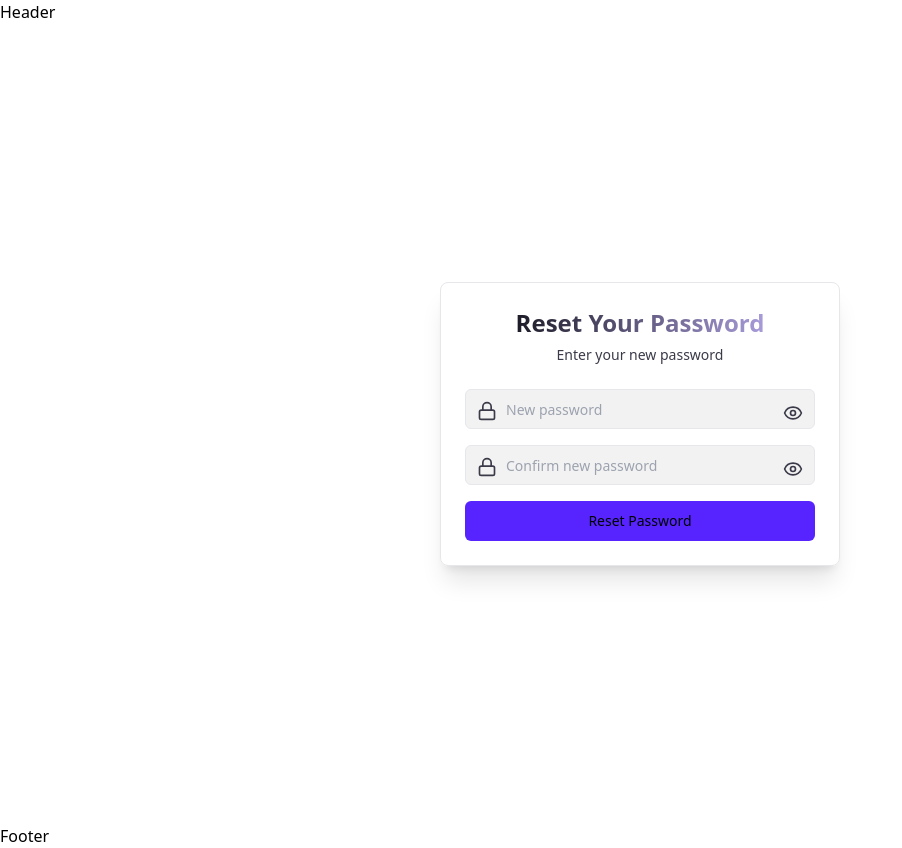
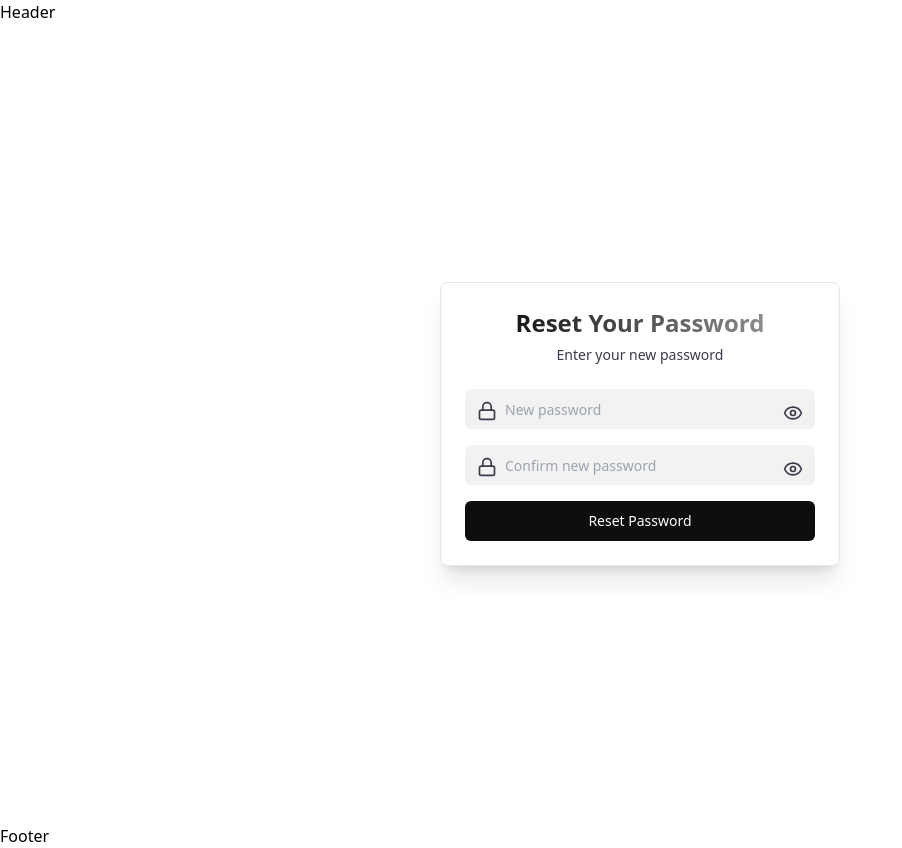
Before and after one commit to CodingCookiee/Minimal, a React (Vite) app in the folder client/: page /reset-password in a window 1280 px wide. Shown: the whole page, without its empty margins (0-902 px from the left). Built offline with nearby package versions, Linux system fonts and the light colour scheme; no server answers.

Commit message:
fixed minor design inconsistencies

```diff
--- a/client/src/components/Auth/Signin.jsx
+++ b/client/src/components/Auth/Signin.jsx
@@ -112,7 +112,9 @@ const googleLogin = useGoogleLogin({
                 </button>
               </div>
             </div>
-
+            <div className="flex items-center justify-end text-sm text-gray-700 	">
+            <Link to='/forgot-password'>forgot password?</Link>
+            </div>
             <Button
               type="submit"
               className="w-full bg-black-200 hover:bg-black-300 dark:bg-white text-white dark:text-black-200
@@ -163,7 +165,7 @@ const googleLogin = useGoogleLogin({
             Don't have an account?{' '}
             <Link
               to="/signup"
-              className="font-medium text-black-300 dark:text-white-700 hover:text-violet-300 dark:hover:text-violet-300 transition-colors"
+              className="font-medium text-black-300 dark:text-white-700 hover:text-light-accent dark:hover:text-dark-accent"
             >
               Sign up
             </Link>
--- a/client/src/components/Auth/Signup.jsx
+++ b/client/src/components/Auth/Signup.jsx
@@ -119,7 +119,7 @@ export default function SignUp() {
                 placeholder="Full name"
                 value={formData.name}
                 onChange={(e) => setFormData({...formData, name: e.target.value})}
-                className={`pl-10 w-full ${errors.name ? 'border-red-500' : ''}`}
+                className={`pl-10 w-full bg-black-100/5 dark:bg-white-500/5 border-0 focus:ring-2 ring-black-300/20 dark:ring-white-500/20 ${errors.name ? 'border-red-500' : ''}`}
               />
               {errors.name && <span className="text-red-500 text-sm mt-1">{errors.name}</span>}
             </div>
@@ -131,7 +131,7 @@ export default function SignUp() {
                 placeholder="Email address"
                 value={formData.email}
                 onChange={(e) => setFormData({...formData, email: e.target.value})}
-                className={`pl-10 w-full ${errors.email ? 'border-red-500' : ''}`}
+                className={`pl-10 w-full bg-black-100/5 dark:bg-white-500/5 border-0 focus:ring-2 ring-black-300/20 dark:ring-white-500/20 ${errors.email ? 'border-red-500' : ''}`}
               />
               {errors.email && <span className="text-red-500 text-sm mt-1">{errors.email}</span>}
             </div>
@@ -143,7 +143,7 @@ export default function SignUp() {
                 placeholder="Password"
                 value={formData.password}
                 onChange={(e) => setFormData({...formData, password: e.target.value})}
-                className={`pl-10 w-full ${errors.password ? 'border-red-500' : ''}`}
+                className={`pl-10 w-full bg-black-100/5 dark:bg-white-500/5 border-0 focus:ring-2 ring-black-300/20 dark:ring-white-500/20 ${errors.password ? 'border-red-500' : ''}`}
               />
               <button
                 type="button"
--- a/client/src/pages/ForgotPasswordPage.jsx
+++ b/client/src/pages/ForgotPasswordPage.jsx
@@ -39,7 +39,7 @@ const ForgotPasswordPage = () => {
         >
            <Card className='w-[400px] shadow-xl'>
            <CardHeader>
-          <h1 className="text-2xl font-bold text-center bg-gradient-to-r from-black-100 to-violet-300 dark:from-white-700 dark:to-white bg-clip-text text-transparent">
+          <h1 className="text-2xl font-bold text-center bg-gradient-to-r from-black-100 to-neutral-400 dark:from-violet-700 dark:to-white bg-clip-text text-transparent">
             Reset Password
           </h1>
           <p className="text-sm text-black-500 dark:text-white-500 text-center">
@@ -55,14 +55,14 @@ const ForgotPasswordPage = () => {
                 placeholder="Email address"
                 value={email}
                 onChange={(e) => setEmail(e.target.value)}
-                className="pl-10 w-full bg-black-100/5 dark:bg-white-500/5"
+                className="pl-10 w-full bg-black-100/5 dark:bg-white-500/5 border-0 focus:ring-2 ring-black-300/20 dark:ring-white-500/20"
                 required
               />
             </div>
 
             <Button
               type="submit"
-              className="w-full bg-light-accent hover:bg-violet-300/90 dark:bg-dark-accent dark:hover:bg-dark-accent/90 hover:text-white dark:text-black-200"
+              className="w-full bg-dark-primary text-light-primary hover:text-dark-primary hover:bg-light-primary"
               disabled={isLoading}
             >
                {isLoading ? (
--- a/client/src/pages/ResetPasswordPage.jsx
+++ b/client/src/pages/ResetPasswordPage.jsx
@@ -51,7 +51,7 @@ export default function ResetPassword() {
     >
       <Card className="w-[400px] shadow-xl">
         <CardHeader>
-          <h1 className="text-2xl font-bold text-center bg-gradient-to-r from-black-100 to-violet-300 dark:from-white-700 dark:to-white bg-clip-text text-transparent">
+          <h1 className="text-2xl font-bold text-center bg-gradient-to-r from-black-100 to-neutral-400 dark:from-violet-700 dark:to-white bg-clip-text text-transparent">
             Reset Your Password
           </h1>
           <p className="text-sm text-black-500 dark:text-white-500 text-center">
@@ -67,7 +67,7 @@ export default function ResetPassword() {
                 placeholder="New password"
                 value={password}
                 onChange={(e) => setPassword(e.target.value)}
-                className="pl-10 w-full bg-black-100/5 dark:bg-white-500/5"
+                className="pl-10 w-full bg-black-100/5 dark:bg-white-500/5 border-0 focus:ring-2 ring-black-300/20 dark:ring-white-500/20"
                 required
               />
                <button
@@ -89,7 +89,7 @@ export default function ResetPassword() {
                 placeholder="Confirm new password"
                 value={confirmPassword}
                 onChange={(e) => setConfirmPassword(e.target.value)}
-                className="pl-10 w-full bg-black-100/5 dark:bg-white-500/5"
+                className="pl-10 w-full bg-black-100/5 dark:bg-white-500/5 border-0 focus:ring-2 ring-black-300/20 dark:ring-white-500/20"
                 required
               />
                <button
@@ -107,7 +107,7 @@ export default function ResetPassword() {
 
             <Button
               type="submit"
-              className="w-full bg-light-accent hover:bg-violet-300/90 dark:bg-dark-accent dark:hover:bg-dark-accent/90 hover:text-white dark:text-black-200"
+              className="w-full bg-dark-primary text-light-primary hover:text-dark-primary hover:bg-light-primary"
               disabled={isLoading}
             >
               {isLoading ? 'Resetting...' : 'Reset Password'}
```
Also changed, not shown: 1 other file (tests, documents, lock files or other folders).
